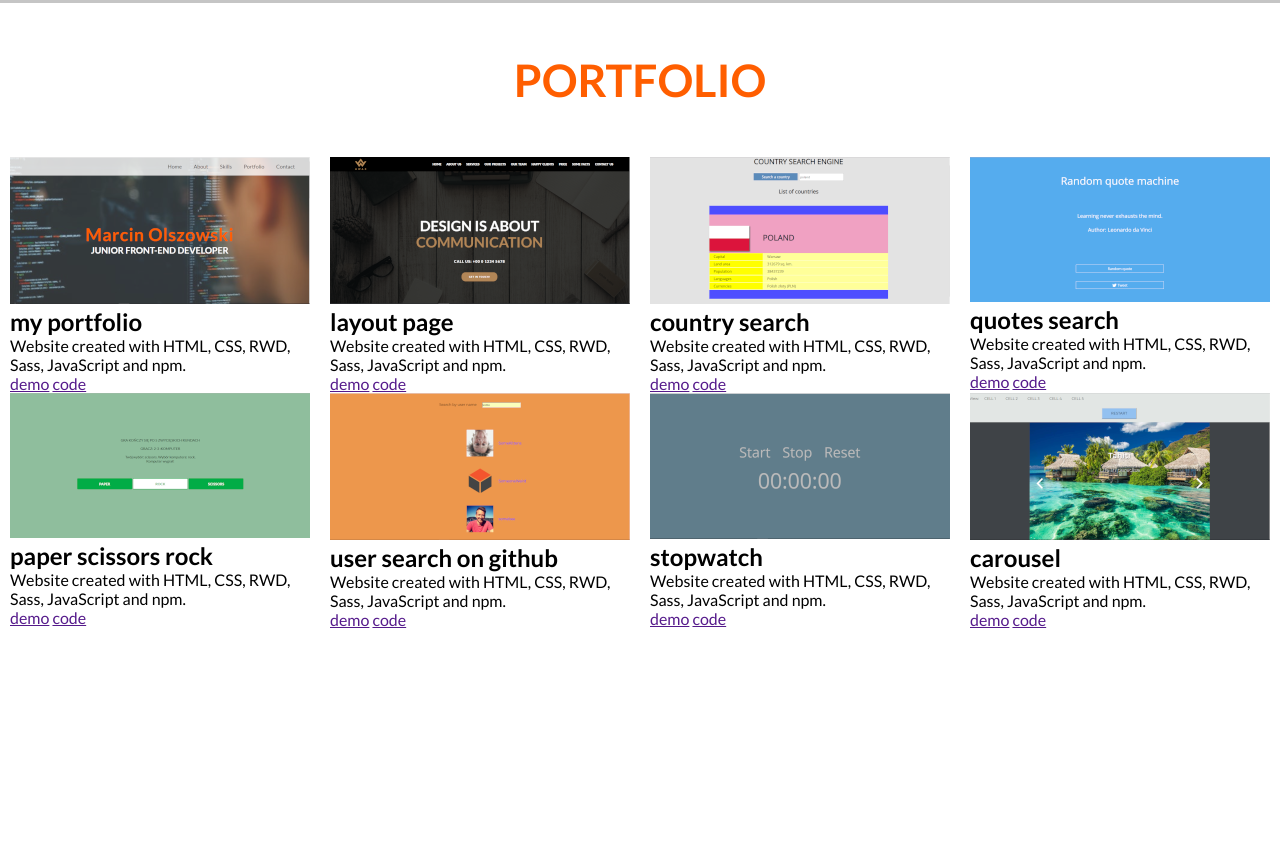
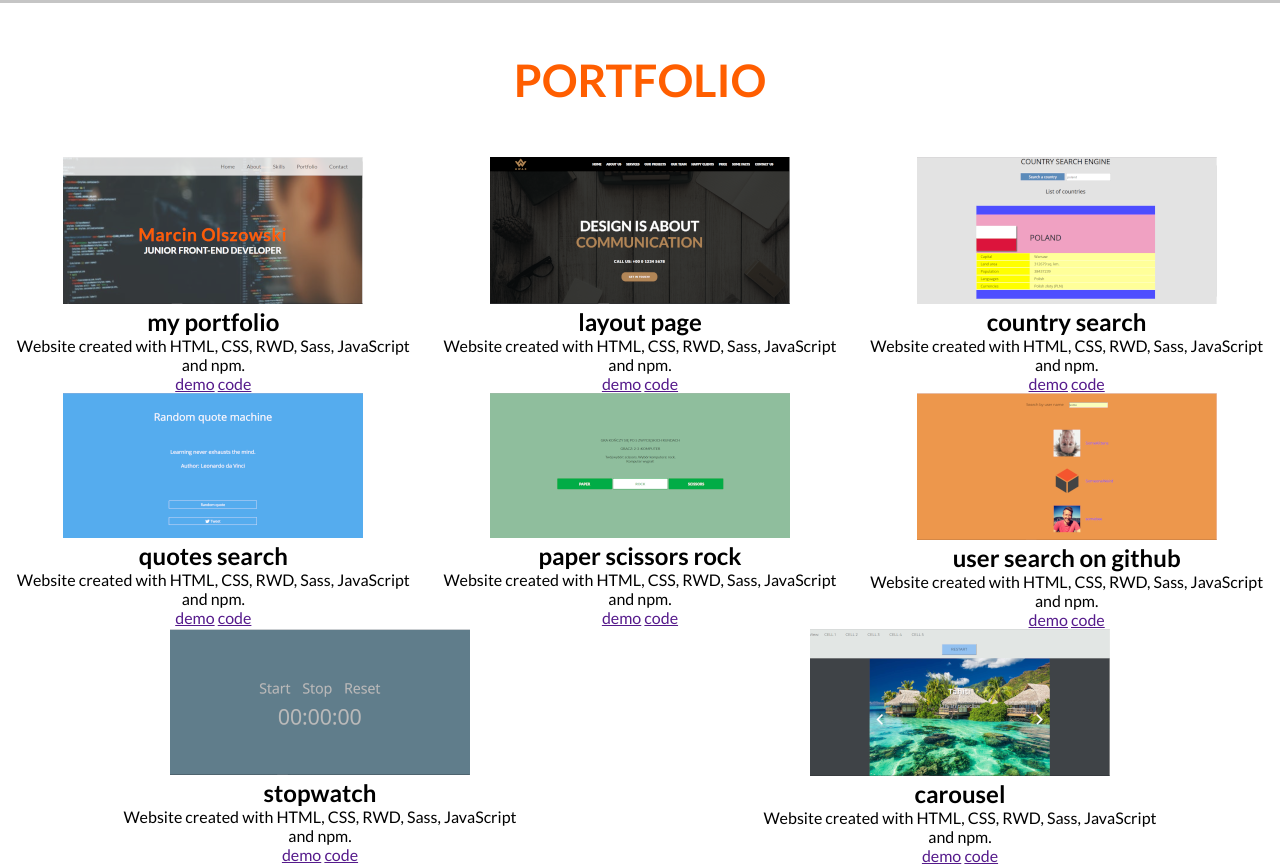
Before and after one commit to marcin324/marcin324.github.io, a website: page index.html in a window 1280 px wide. Shown: the part 2397-3262 px from the top of the page. Before the commit the page ends 3026 px from the top, so only its background shows below. Drawn offline with Linux system fonts and the light colour scheme; grey boxes are pictures that could not be loaded.

Commit message:
Fix 'portfolio' section styles

```diff
--- a/sass/style.scss
+++ b/sass/style.scss
@@ -205,7 +205,8 @@ header {
         margin: 0 auto;
 
         .portfolio-item {
-            flex-basis: 22%;
+            flex-basis: 31%;
+            text-align: center;
         }
     }
 }
```
Also changed, not shown: css/style.css, 1 other file.
